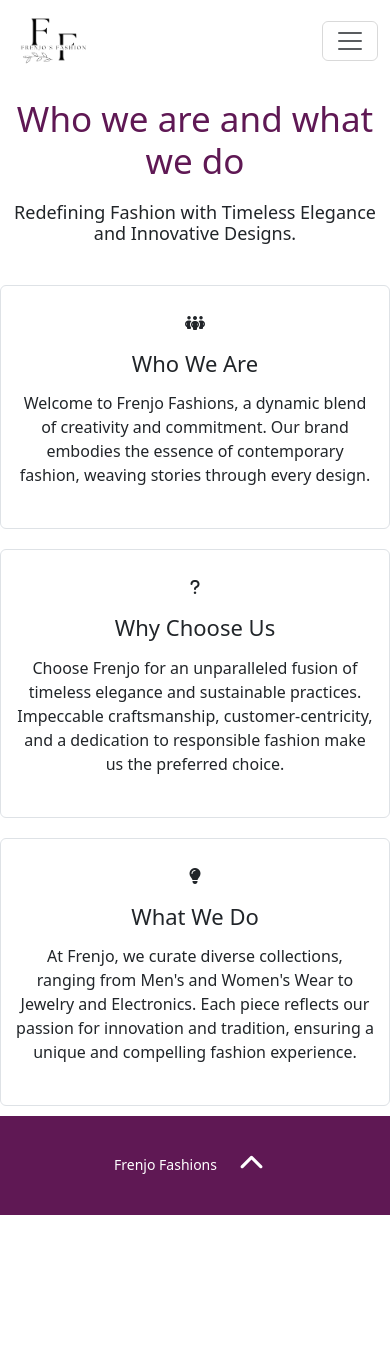
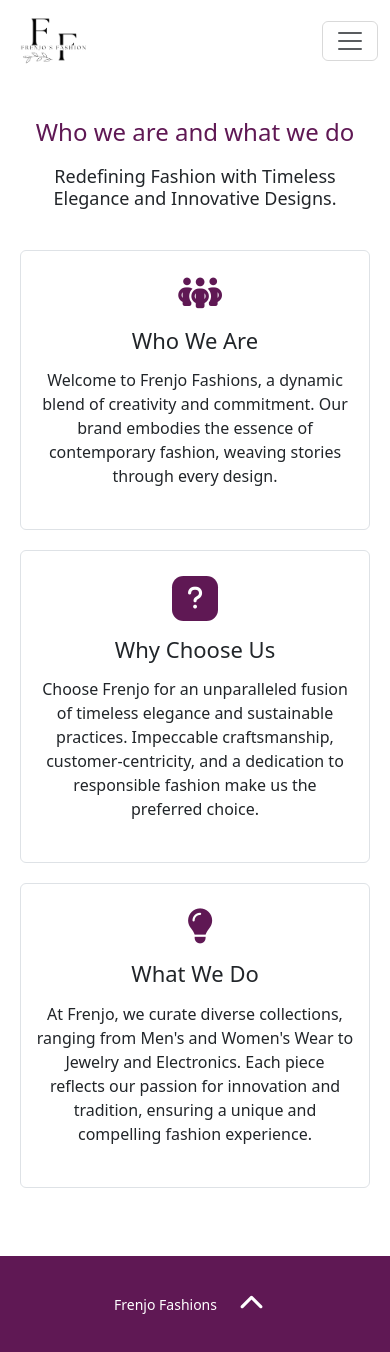
Before and after one commit to Brendafrenjo/e-commerce-app, a React (Create React App) app: page /about in a window 390 px wide. Shown: the top 1352 px of the page. Before the commit the page ends 1215 px from the top, so only its background shows below. Built offline with nearby package versions, Linux system fonts and the light colour scheme.

Commit message:
Styled icons

```diff
--- a/src/About.css
+++ b/src/About.css
@@ -3,8 +3,8 @@
   margin: 15px 0 20px 0;
 }
 .About h3 {
-    margin: 15px 0;
-    font-size: 22px;
+  margin: 15px 0;
+  font-size: 22px;
 }
 
 .About h4 {
@@ -17,3 +17,26 @@
   margin: 10px;
   padding: 25px 15px;
 }
+
+.About .icon {
+  color: #5f1854;
+  font-size: 35px;
+}
+
+.question-icon {
+  border-radius: 25%;
+  background-color: #5f1854;
+  padding: 10px 15px;
+  color: white;
+  font-size: 25px;
+}
+
+@media (max-width: 800px) {
+    .About h2 {
+        font-size: 24px;
+    }
+
+     .About  {
+        padding: 20px;
+     }
+}
--- a/src/About.js
+++ b/src/About.js
@@ -24,8 +24,8 @@ export default function About() {
           Redefining Fashion with Timeless Elegance and Innovative Designs.
         </h4>
         <div className="row descriptions-content justify-content-center">
-          <div className="col-lg-4 border rounded descriptions">
-            <i className="fa-solid fa-people-group"></i>
+          <div className="col-md-4 border rounded descriptions">
+            <i className="fa-solid fa-people-group icon"></i>
             <h3>Who We Are</h3>
             <p>
               Welcome to Frenjo Fashions, a dynamic blend of creativity and
@@ -33,8 +33,8 @@ export default function About() {
               fashion, weaving stories through every design.
             </p>
           </div>
-          <div className="col-lg-4 border rounded descriptions">
-            <i className="fa-solid fa-question"></i>
+          <div className="col-md-4 border rounded descriptions">
+            <i className="fa-solid fa-question question-icon"></i>
             <h3>Why Choose Us</h3>
             <p>
               Choose Frenjo for an unparalleled fusion of timeless elegance and
@@ -43,8 +43,8 @@ export default function About() {
               us the preferred choice.
             </p>
           </div>
-          <div className="col-lg-4 border rounded descriptions">
-            <i className="fa-solid fa-lightbulb"></i>
+          <div className="col-md-4 border rounded descriptions mb-5">
+            <i className="fa-solid fa-lightbulb icon"></i>
             <h3>What We Do</h3>
             <p>
               At Frenjo, we curate diverse collections, ranging from Men's and
```
